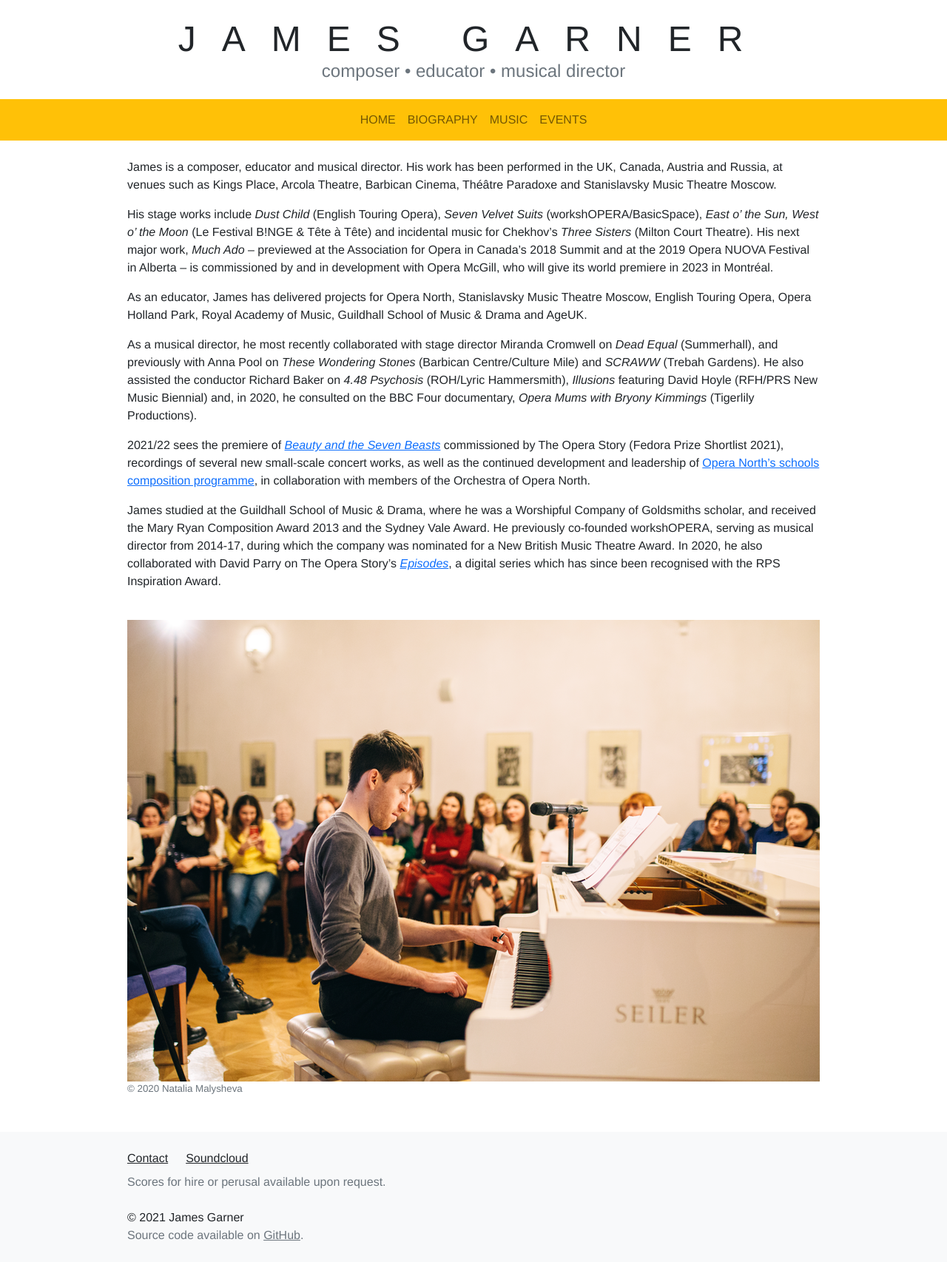
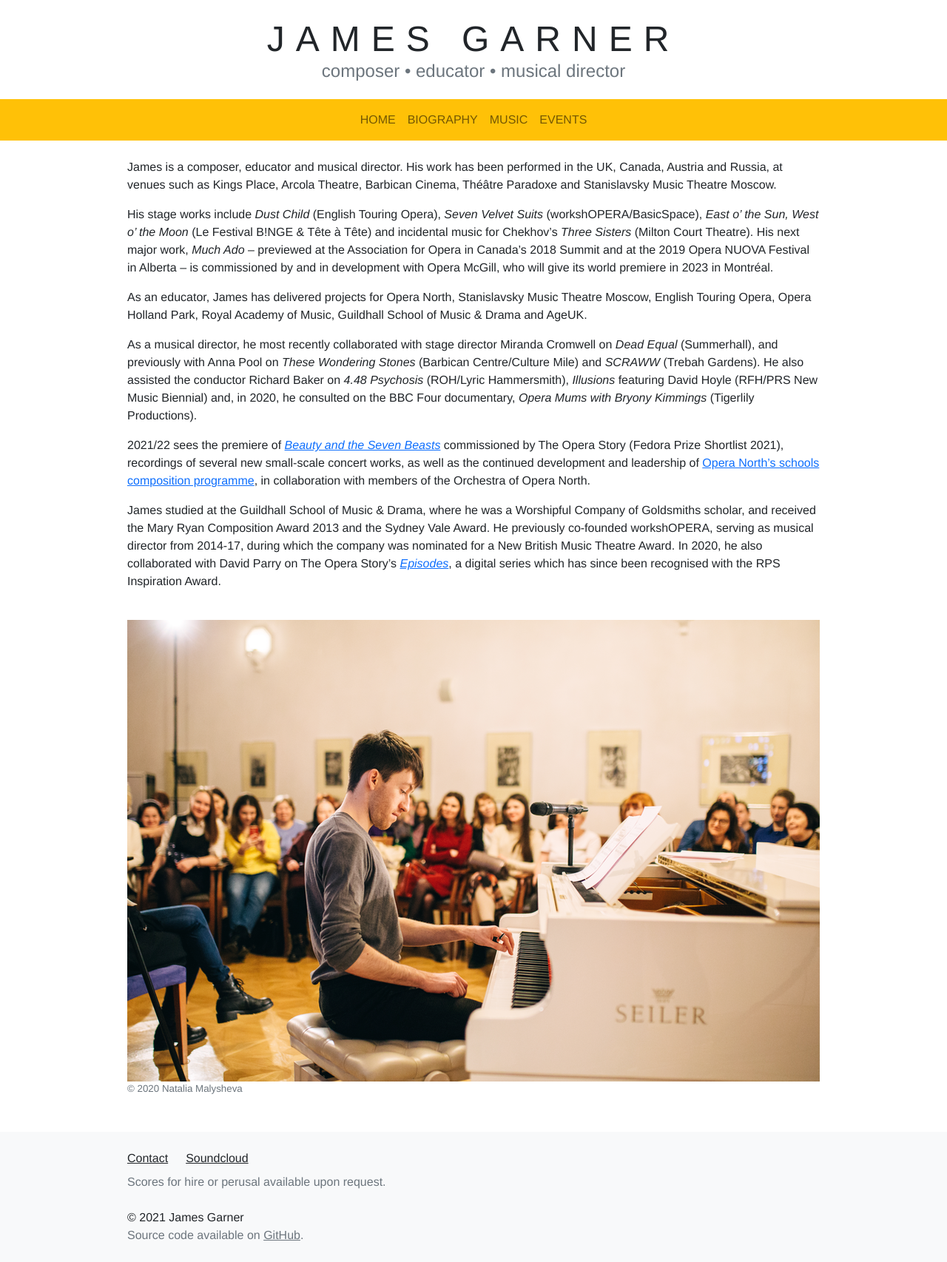
Before and after one commit to jamesgarnercomposer/jamesgarnercomposer.co.uk, a Jekyll site: the page built from biography.md, in a window 1280 px wide. Shown: the whole page at 74% size. Built offline with Jekyll 4.4.1, drawn with Linux system fonts in a browser that asks for light colours.

Commit message:
Update title letter spacing

```diff
--- a/assets/css/main.scss
+++ b/assets/css/main.scss
@@ -75,7 +75,7 @@ img {
 }
 
 .letter-spacing {
-  letter-spacing: 35px;
+  letter-spacing: 15px;
 }
 
 .nav-link.active {
```
